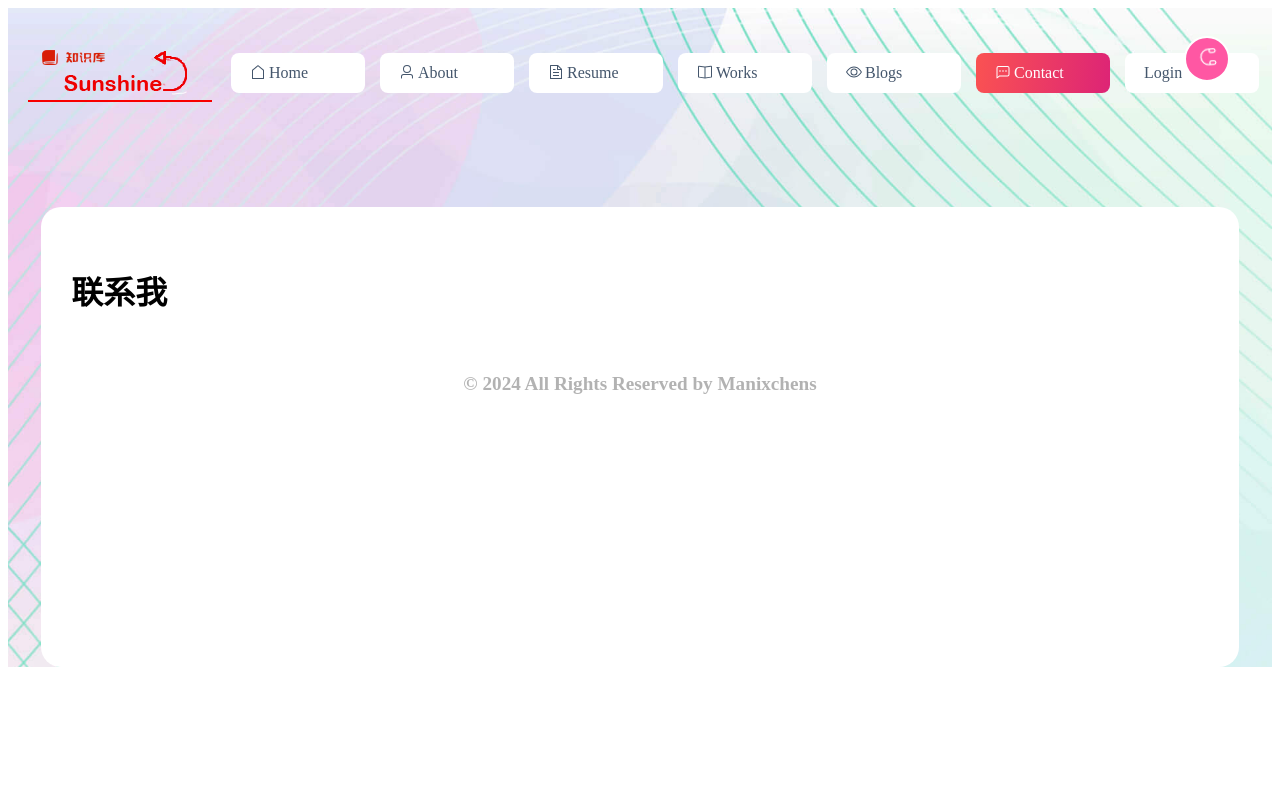
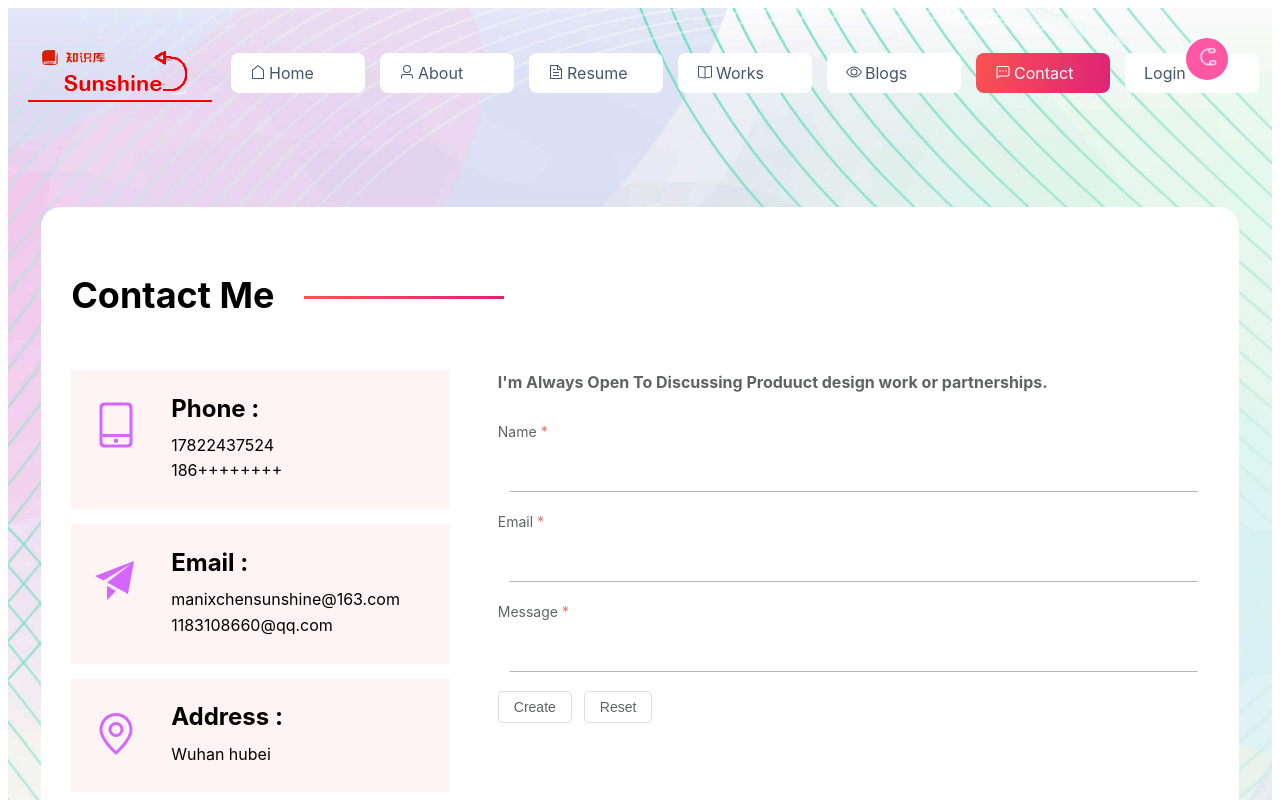
Before and after one commit to ManixChen/manixchen-blog, a Vue app: page /contact in a window 1280 px wide. Shown: the top 800 px of the page. Built offline with nearby package versions, Linux system fonts and the light colour scheme.

Commit message:
在全局注册element消息组件

```diff
--- a/src/assets/base.css
+++ b/src/assets/base.css
@@ -79,7 +79,7 @@ body {
     'Droid Sans',
     'Helvetica Neue',
     sans-serif;
-  font-size: 15px;
+  font-size: 14px;
   text-rendering: optimizeLegibility;
   -webkit-font-smoothing: antialiased;
   -moz-osx-font-smoothing: grayscale;
--- /dev/null
+++ b/src/assets/manix.scss
@@ -0,0 +1,57 @@
+
+body {
+  min-height: 100vh;
+  color: var(--color-text);
+  background: var(--color-background);
+  transition:
+    color 0.5s,
+    background-color 0.5s;
+  line-height: 1.6;
+  font-family:
+    Inter,
+    -apple-system,
+    BlinkMacSystemFont,
+    'Segoe UI',
+    Roboto,
+    Oxygen,
+    Ubuntu,
+    Cantarell,
+    'Fira Sans',
+    'Droid Sans',
+    'Helvetica Neue',
+    sans-serif;
+  font-size: 16px;
+  text-rendering: optimizeLegibility;
+  -webkit-font-smoothing: antialiased;
+  -moz-osx-font-smoothing: grayscale;
+}
+a{
+    text-decoration: none;
+  }
+  p{
+    font-weight: 400;
+      font-size: 16px;
+      line-height: 27px;
+  }
+
+  .bg-danger {
+    background-color: $danger;
+    color: $white;
+    &:hover{
+      background-color: $primary;
+      color: $white;
+    }
+  }
+  .bg-pink {
+    background: $pink;
+    color: $black;
+  }
+  .whiteaqua{
+    background: $whiteaqua;
+    color: $black;
+  }
+  b{
+    .large-text{
+      font-size: 1.5rem;
+    }
+  }
--- a/src/main.js
+++ b/src/main.js
@@ -1,14 +1,17 @@
 // import "./assets/main.css";
+import "./assets/manix.scss"
 import 'element-plus/theme-chalk/display.css'
 import { createApp } from "vue";
 import { createPinia } from "pinia";
+import { ElNotification,ElMessage } from 'element-plus'
 
 import App from "./App.vue";
 import router from "./router";
 // import axios from "axios";
 
 const app = createApp(App);
-
+app.config.globalProperties.$notify =  ElNotification;
+app.config.globalProperties.$message =  ElMessage;
 app.use(createPinia());
 app.use(router);
 
--- a/src/styles/element/index.scss
+++ b/src/styles/element/index.scss
@@ -39,28 +39,3 @@ $purple: rgba(213,102,255,1);
       ),
       )
 );
-a{
-  text-decoration: none;
-}
-p{
-  font-weight: 400;
-    font-size: 16px;
-    line-height: 27px;
-}
-
-.bg-danger {
-  background-color: $danger;
-  color: $white;
-  &:hover{
-    background-color: $primary;
-    color: $white;
-  }
-}
-.bg-pink {
-  background: $pink;
-  color: $black;
-}
-.whiteaqua{
-  background: $whiteaqua;
-  color: $black;
-}
--- a/src/views/About/index.vue
+++ b/src/views/About/index.vue
@@ -51,8 +51,8 @@ import WhatIDo from "./WhatIDo.vue";
     line-height: 2.5rem;
     text-align: center;
     font-size: 1.3rem;
-    background: #fff;
-    border: 1px solid #e5e5e5;
+    background: transparent;
+    border: 1px solid transparent;
     border-radius: 0.3rem;
     color: rgb(233, 59, 129);
   }
--- a/src/views/Contact/index.vue
+++ b/src/views/Contact/index.vue
@@ -1,10 +1,214 @@
 <script setup>
-console.warn(1)
+import { reactive, ref ,onMounted} from "vue";
+import { Location, Iphone, Promotion } from "@element-plus/icons-vue";
+import { ElNotification } from 'element-plus'
+
+import SecondTitle from "../Layout/component/SecondTitle.vue";
+
+onMounted(() => {
+
+  // 在你的 setup 方法中
+  // const { appContext } = getCurrentInstance()!
+  // ElNotification({}, appContext)
+
+})
+const  contactFormRef =ref();
+const contactForm = reactive({
+  name: "",
+  email: "",
+  message: "",
+});
+const rules = reactive({
+  name: [
+    // required是否必填,message不符合此规则时的提示信息,
+    // trigger触发此条规则校验的时机，有两个值, blur 或 change,默认就是blur和change都会进行校验
+    // min此字段的最小长度，max此字段的最大长度
+    // pattern 正则表达式
+    { required: true, message: "账户不能为空", trigger: "blur" },
+    { min: 6, max: 14, message: "用户长度不要超过14位，最短6位" },
+  ],
+  email: [
+    {
+      required: true,
+      message: "Please input email address",
+      trigger: "blur",
+    },
+    {
+      type: "email",
+      message: "Please input correct email address",
+      trigger: ["blur", "change"],
+    },
+  ],
+  message: [
+    {
+      required: true,
+      message: "Message can not be null",
+      trigger: "blur",
+    },
+  ],
+});
+
+const submitForm = async (formCotact) => {
+  if (!formCotact){ return false
+  }
+  await formCotact.validate((valid, fields) => {
+    if (valid) {
+      ElNotification({
+        title: 'submit!',
+        message: "提交成功",
+        type: 'success',
+      })
+    } else {
+      ElNotification({
+        title: 'error submit!',
+        message: fields,
+        type: 'error',
+      })
+    }
+  })
+}
+
+const resetForm = (formCotact) => {
+  if (!formCotact) return
+  formCotact.resetFields()
+}
+
 </script>
 
 
 <template>
-    <div>
-        <h1>联系我</h1>
-    </div>
+  <div class="container-box">
+    <SecondTitle :title="`Contact Me`" />
+    <el-row>
+      <!-- 左侧联系方式 -->
+      <el-col :sm="24" :md="8">
+        <div class="icon-info-box bg-pink">
+          <div class="left-icon purple">
+            <el-icon><Iphone /></el-icon>
+          </div>
+          <div class="right-text">
+            <h2>Phone :</h2>
+            <div>17822437524</div>
+            <div>186++++++++</div>
+          </div>
+        </div>
+        <div class="icon-info-box bg-pink">
+          <div class="left-icon purple">
+            <el-icon><Promotion /></el-icon>
+          </div>
+          <div class="right-text">
+            <h2>Email :</h2>
+            <div>manixchensunshine@163.com</div>
+            <div>1183108660@qq.com</div>
+          </div>
+        </div>
+        <div class="icon-info-box bg-pink">
+          <div class="left-icon purple">
+            <el-icon><Location /></el-icon>
+          </div>
+          <div class="right-text">
+            <h2>Address :</h2>
+            <div>Wuhan hubei</div>
+          </div>
+        </div>
+      </el-col>
+
+      <!-- 右侧邮件 -->
+      <el-col :sm="23" :md="15" :offset="1">
+        <div class="contact-form">
+          <el-text class="large-text" tag="b" size="large">
+            I'm Always Open To Discussing Produuct design work or
+            partnerships.</el-text
+          >
+          <br /><br />
+          <el-form
+            ref="contactFormRef"
+            :rules="rules"
+            :model="contactForm"
+            label-position="top"
+            labelSuffix=""
+            requireAsteriskPosition="right"
+            label-width="200px"
+          >
+            <el-form-item prop="name" label="Name">
+              <el-input v-model="contactForm.name" />
+            </el-form-item>
+            <el-form-item label="Email" prop="email">
+              <el-input v-model="contactForm.email" />
+            </el-form-item>
+            <el-form-item label="Message" prop="message">
+              <el-input v-model="contactForm.message" />
+            </el-form-item>
+            <el-form-item>
+              <el-button type="default" @click="submitForm(contactFormRef)">
+                Create
+              </el-button>
+              <el-button  type="default" @click="resetForm(contactFormRef)">Reset</el-button>
+            </el-form-item>
+          </el-form>
+        </div>
+      </el-col>
+    </el-row>
+  </div>
 </template>
+
+<style lang="scss">
+.dager-color {
+  color: $danger;
+}
+.icon-info-box {
+  width: auto;
+  margin-bottom: 15px;
+  display: flex;
+  .left-icon {
+    margin: 30px 30px 0 20px;
+    color: #303030;
+    background: transparent;
+    border: 1px solid transparent;
+    i {
+      font-size: 3rem;
+      vertical-align: top;
+      color: $purple;
+    }
+  }
+  .right-text {
+    h2 {
+      margin-bottom: 5px;
+    }
+    padding-bottom: 25px;
+  }
+}
+.contact-form {
+  form {
+    .el-input {
+      box-shadow: none;
+      outline: none;
+      .el-input__wrapper,
+      .el-input__wrapper.is-focus {
+        border: none;
+        box-shadow: none;
+        outline: none;
+        input,
+        input:hover {
+          display: block;
+          width: 100%;
+          height: 40px;
+          outline: none;
+          border: none;
+          border: 1px solid transparent;
+          border-bottom: 1px solid #b5b5b5;
+          outline: none;
+          box-shadow: none;
+          background: transparent;
+          transition: 0.3s;
+          transform-origin: top;
+          font-size: 14px;
+          &.focus {
+            border-bottom: 1px solid rgb(254, 120, 120);
+          }
+        }
+      }
+    }
+  }
+}
+</style>
--- a/src/views/Layout/index.vue
+++ b/src/views/Layout/index.vue
@@ -13,6 +13,7 @@ import {
 import { useIndexStore } from "@/stores/index";
 const indexstore = useIndexStore();
 const { bgmusic,  y } = storeToRefs(indexstore);
+
 </script>
 
 
--- a/vite.config.js
+++ b/vite.config.js
@@ -31,6 +31,7 @@ export default defineConfig({
           enabledCollections: ['ep'],
         }),
         ElementPlusResolver({importStyle: "sass",}),
+
       ],
     }),
     Icons({
```
